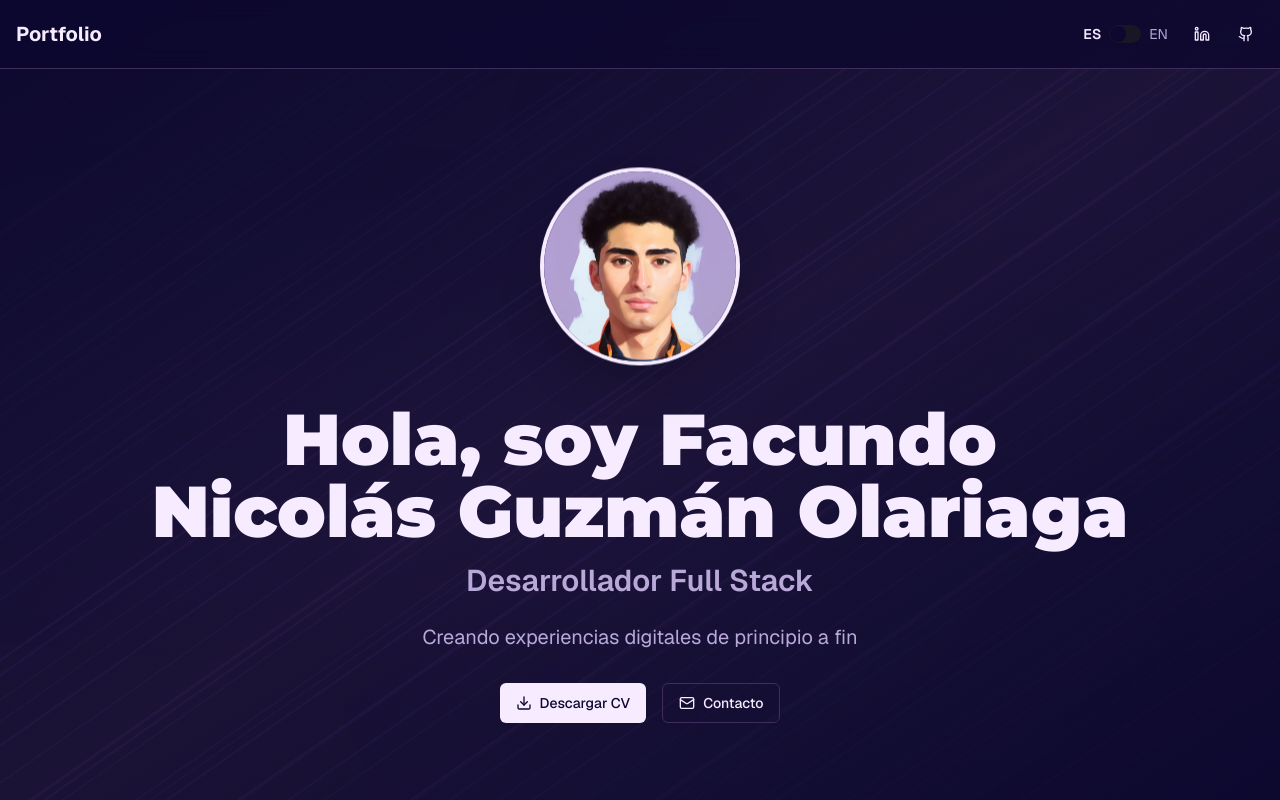
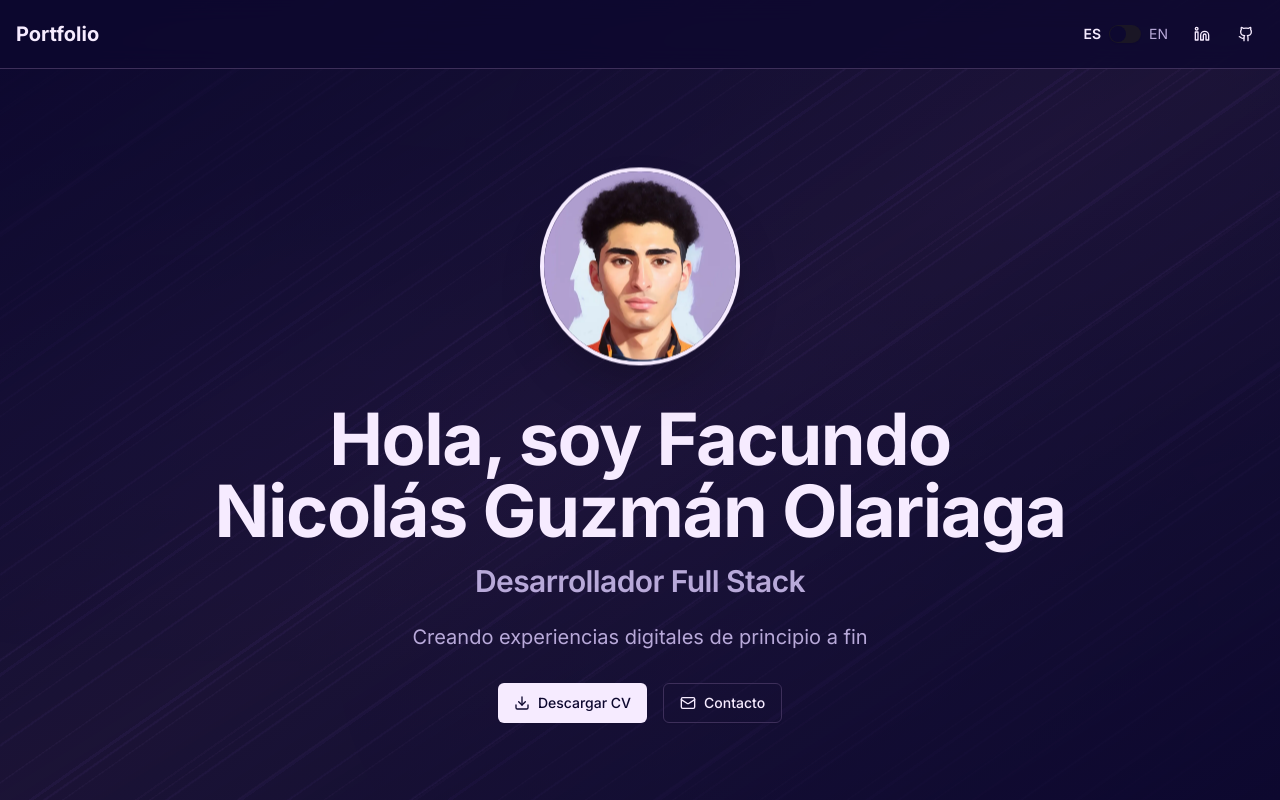
Before and after one commit to facundo000/v0-portfolio-website-build, a Next.js app: page / in a window 1280 px wide. Shown: the top 800 px of the page. Built offline with nearby package versions, Linux system fonts and the light colour scheme.

Commit message:
style: update portfolio fonts to modern and professional
Change portfolio fonts to Inter, Space Grotesk, and JetBrains Mono; add antialiased and negative tracking for headings.

Co-authored-by: Facundo Nicolás Guzman Olariaga <88353632+facundo000@users.noreply.github.com>

```diff
--- a/app/globals.css
+++ b/app/globals.css
@@ -77,8 +77,9 @@
 }
 
 @theme inline {
-  --font-sans: var(--font-geist-sans);
-  --font-mono: var(--font-geist-mono);
+  --font-sans: var(--font-inter), ui-sans-serif, system-ui, sans-serif;
+  --font-mono: var(--font-jetbrains), ui-monospace, monospace;
+  --font-heading: var(--font-space-grotesk), ui-sans-serif, system-ui, sans-serif;
   --color-background: var(--background);
   --color-foreground: var(--foreground);
   --color-card: var(--card);
@@ -123,6 +124,10 @@
   }
   body {
     @apply text-foreground;
+  }
+  h1, h2, h3, h4, h5, h6 {
+    font-family: var(--font-heading);
+    letter-spacing: -0.02em;
   }
 }
 
--- a/app/layout.tsx
+++ b/app/layout.tsx
@@ -1,16 +1,26 @@
 import type React from "react"
 import type { Metadata } from "next"
-import { GeistSans } from "geist/font/sans"
-import { GeistMono } from "geist/font/mono"
-import { Montserrat } from "next/font/google"
+import { Inter, Space_Grotesk, JetBrains_Mono } from "next/font/google"
 import { Analytics } from "@vercel/analytics/next"
 import { Suspense } from "react"
 import "./globals.css"
 
-const montserrat = Montserrat({
+const inter = Inter({
   subsets: ["latin"],
-  variable: "--font-montserrat",
-  weight: ["400", "600", "700", "900"],
+  variable: "--font-inter",
+  weight: ["300", "400", "500", "600", "700"],
+})
+
+const spaceGrotesk = Space_Grotesk({
+  subsets: ["latin"],
+  variable: "--font-space-grotesk",
+  weight: ["400", "500", "600", "700"],
+})
+
+const jetbrainsMono = JetBrains_Mono({
+  subsets: ["latin"],
+  variable: "--font-jetbrains",
+  weight: ["400", "500", "600"],
 })
 
 export const metadata: Metadata = {
@@ -83,7 +93,7 @@ export default function RootLayout({
 }>) {
   return (
     <html lang="es">
-      <body className={`font-sans ${GeistSans.variable} ${GeistMono.variable} ${montserrat.variable}`}>
+      <body className={`font-sans ${inter.variable} ${spaceGrotesk.variable} ${jetbrainsMono.variable} antialiased`}>
         {/* Animated background layers */}
         <div className="animated-bg" aria-hidden="true" />
         <div className="animated-bg-waves" aria-hidden="true" />
```
